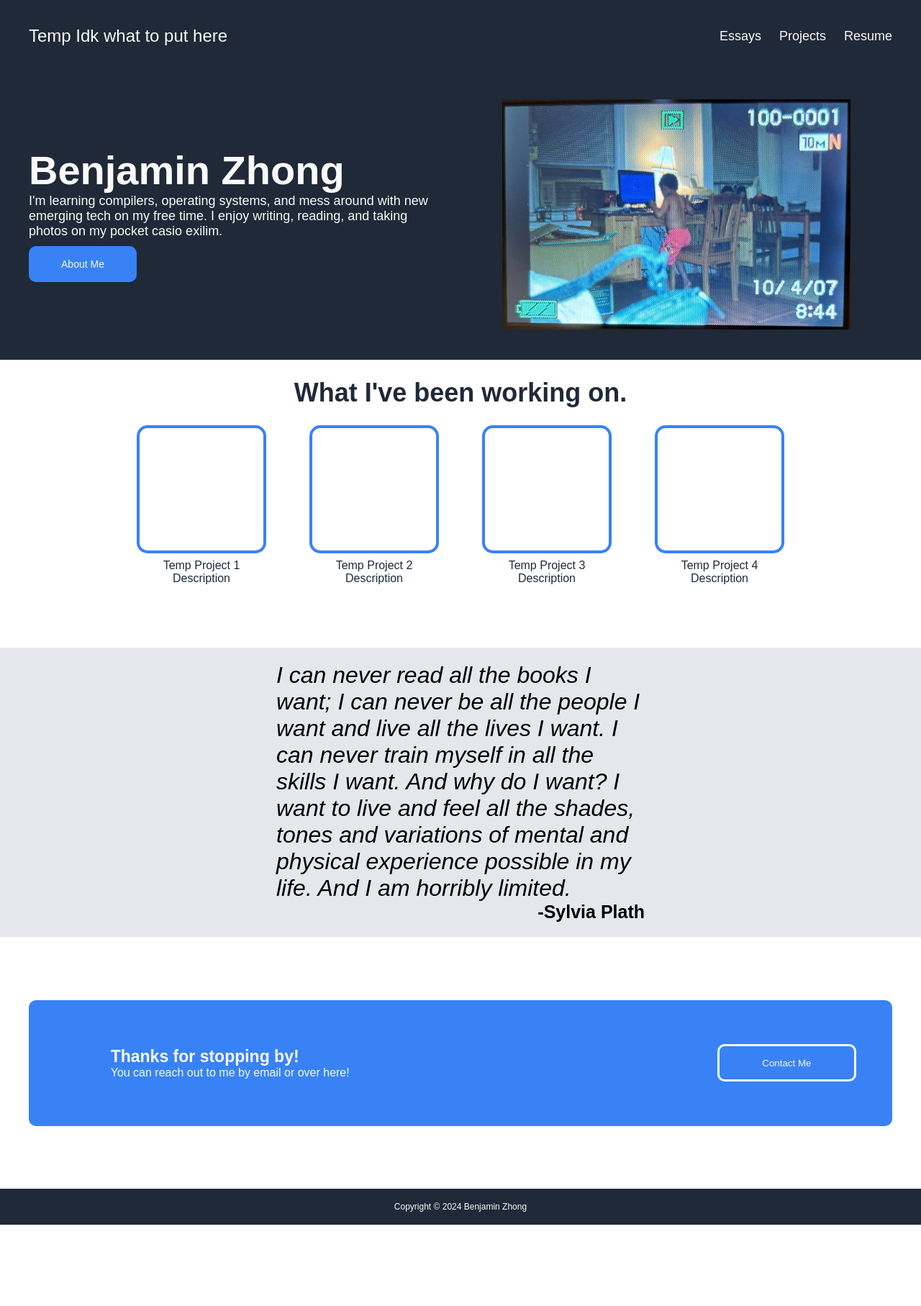
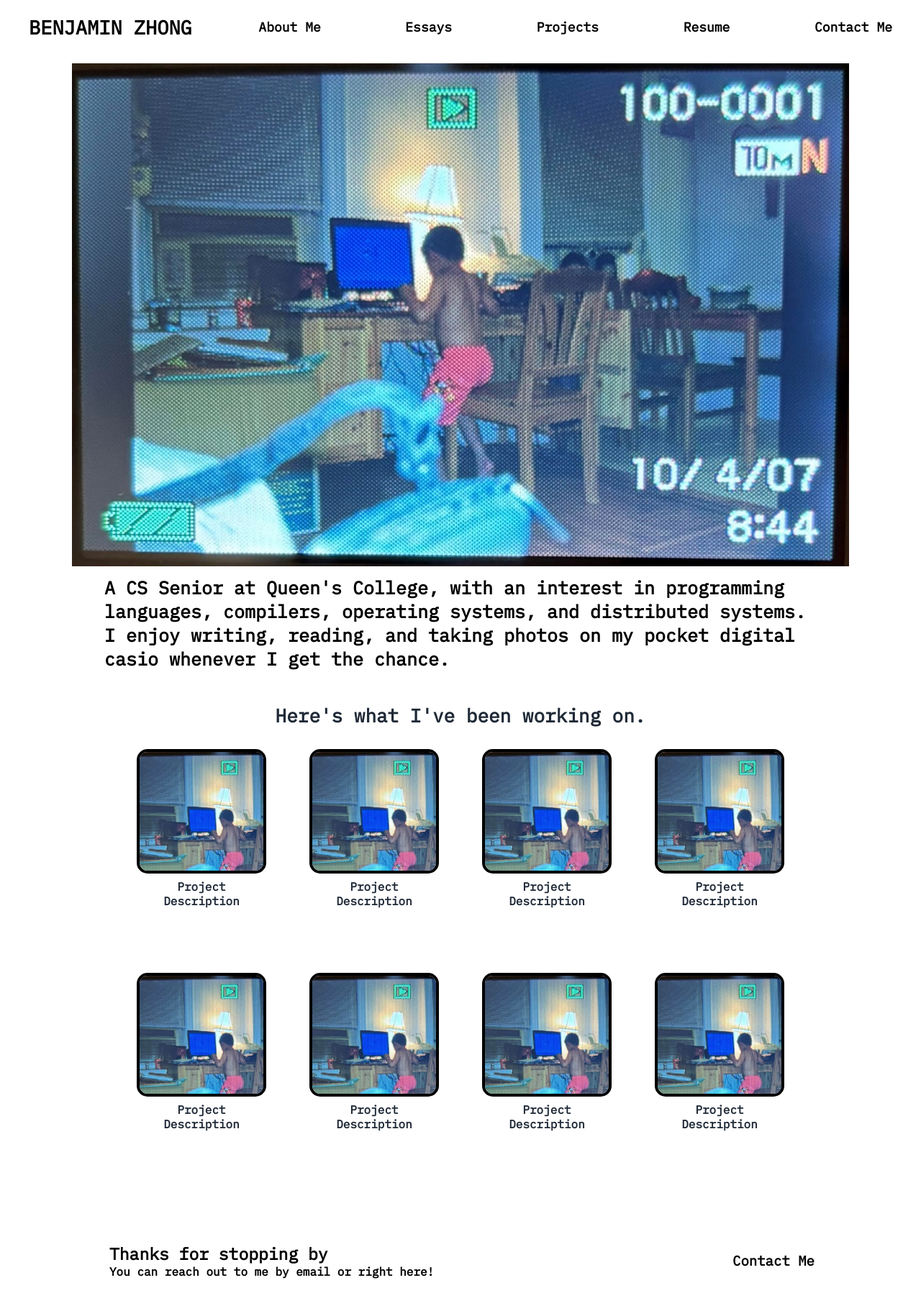
Before and after one commit to benjaminzhong1/Portfolio, a plain HTML site: page index.html in a window 1280 px wide. Shown: the top 1815 px of the page at 72% size. Before the commit the page ends 1702 px from the top, so only its background shows below. Drawn offline with Linux system fonts and the light colour scheme.

Commit message:
Revised Portfolio Layout, getting there

```diff
--- a/index.html
+++ b/index.html
@@ -6,74 +6,121 @@
     <title>Benjamin Zhong</title>
     <link rel="stylesheet" href="./styles.css">
     <link rel="icon" href="./images/10_4_2007 - Cropped.jpg">
+    <link href='https://fonts.googleapis.com/css?family=IBM Plex Mono' rel='stylesheet'>
 </head>
 <body>
         <div class="menu">
             <div class="menu top-half">
-                <div class="item1">Temp Idk what to put here</div>
-                <div class="item2">Essays</div>
-                <div class="item3">Projects</div>
-                <div class="item4">Resume</div>
+                <a href = "./"><div class="item1">BENJAMIN ZHONG</div></a>
+                <div class="item2">About Me</div>
+                <div class="item3">Essays</div>
+                <div class="item4">Projects</div>
+                <div class="item5">Resume</div>
+                <div class="item5">Contact Me</div>
             </div>
             <div class="menu bottom-half">
-                <div class="item5">
-                    <h1 style="font-size: 56px;">Benjamin Zhong</h1>
-                    <p style="font-size: 18px;"> I'm learning compilers, operating systems, and mess around with new emerging tech on my free time. I enjoy writing, reading, and taking photos on my pocket casio exilim.
+                <!-- <div class="item5">
+                    <h1 style="font-size: 56px;">BENJAMIN ZHONG</h1>
+                    <p style="font-size: 18px;">
                     </p>
                     <a href = "about.html"><button style="margin-top: 10px; color: #F9FAF8; background-color: #3882f6; height: 50px; width: 150px; border-color: transparent; border-radius: 10px; font-size: 14px;">
                         About Me
                     </button></a>
-                </div>
+                </div> -->
                 <!-- <div class="item6"> -->
-                    <img class = "item6" src="./images/10_4_2007 - Cropped.jpg" style = "height: 320px; width: 600px; object-fit: contain;">
+                    <!-- style = "height: 320px; width: 600px; object-fit: contain;" -->
+                <img class = "item6" src="./images/10_4_2007 - Cropped.jpg" >
                 <!-- </div>               -->
             </div>
         </div>
 
+        <div class="quote-container">
+            <div class="quote">A CS Senior at Queen's College, with an interest in programming languages, compilers, operating systems, and distributed systems. I enjoy writing, reading, and taking photos on my pocket digital casio whenever I get the chance.</div>
+        </div>
+
+
         <div class="four-random">
 
-            <h2 class = "random-title">What I've been working on.</h2>
+            <h2 class = "random-title">Here's what I've been working on.</h2>
 
             <div class = "image-list">
 
                 <div class = "image">
-                    <div class = "box"></div>
-                    <div class = "box-description">Temp Project 1 Description</div>
+                    <div class = "box">
+                        <img class = "img" src="./images/10_4_2007 - Cropped.jpg">
+                    </div>
+                    <div class = "box-description">Project Description</div>
                 </div>
 
                 <div class = "image">
-                    <div class = "box"></div>
-                    <div class = "box-description">Temp Project 2 Description</div>
+                    <div class = "box">
+                        <img class = "img" src="./images/10_4_2007 - Cropped.jpg">
+                    </div>
+                    <div class = "box-description">Project Description</div>
                 </div>
 
                 <div class = "image">
-                    <div class = "box"></div>
-                    <div class = "box-description">Temp Project 3 Description</div>
+                    <div class = "box">
+                        <img class = "img" src="./images/10_4_2007 - Cropped.jpg">
+                    </div>
+                    <div class = "box-description">Project Description</div>
+                </div>
+
+            <div class = "image">
+                     <div class = "box">
+                        <img class = "img" src="./images/10_4_2007 - Cropped.jpg">
+                     </div>
+                    <div class = "box-description">Project Description</div>
+                </div>
+            </div>
+            <div class = "image-list">
+
+                <div class = "image">
+                    <div class = "box">
+                        <img class = "img" src="./images/10_4_2007 - Cropped.jpg">
+                    </div>
+                    <div class = "box-description">Project Description</div>
                 </div>
 
                 <div class = "image">
-                    <div class = "box"></div>
-                    <div class = "box-description">Temp Project 4 Description</div>
+                    <div class = "box">
+                        <img class = "img" src="./images/10_4_2007 - Cropped.jpg">
+                    </div>
+                    <div class = "box-description">Project Description</div>
+                </div>
+
+                <div class = "image">
+                    <div class = "box">
+                        <img class = "img" src="./images/10_4_2007 - Cropped.jpg">
+                    </div>
+                    <div class = "box-description">Project Description</div>
+                </div>
+
+            <div class = "image">
+                     <div class = "box">
+                        <img class = "img" src="./images/10_4_2007 - Cropped.jpg">
+                     </div>
+                    <div class = "box-description">Project Description</div>
                 </div>
             </div>
         </div>
+        </div>
 
-        <div class="quote-container">
-            <div class="quote">I can never read all the books I want; I can never be all the people I want and live all the lives I want. I can never train myself in all the skills I want. And why do I want? I want to live and feel all the shades, tones and variations of mental and physical experience possible in my life. And I am horribly limited.</div>
-            <h5 class="author">-Sylvia Plath</h5>
-        </div>
+
+
 
         <div class="signup">
             <div class="signup butt">
                 <div class="butt butt1">
-                    <h5 class="action" style="font-size: 23px;">Thanks for stopping by!</h5>
-                    <div class="action">You can reach out to me by email or over here!</div>
+                    <h5 class="action" style="font-size: 23px;">Thanks for stopping by</h5>
+                    <div class="action">You can reach out to me by email or right here!</div>
                 </div>
                 <button class="butt butt2">
                     Contact Me
                 </button>
             </div>
         </div>
+
         <div class="footer">Copyright © 2024 Benjamin Zhong</div>
     </body>
 </html>
--- a/styles.css
+++ b/styles.css
@@ -1,54 +1,64 @@
 *{
     margin: 0px 0;
     padding: 0px;
-    font-family: Arial, Helvetica, sans-serif;
-
+    font-family: 'IBM Plex Mono';
+    font-weight: 600;
 }
 
 .menu{
-    background-color: #1F2937;
-    height: 500px;
+    background-color: white;
+    height: 800px;
     display: flex;
     flex-wrap: wrap;
     flex-direction: column;
     align-items: center;
-    color: #F9FAF8;
+    color: black;
+}
+
+a:link,
+a:visited,
+a:hover,
+a:active{
+    color: black;
+    text-decoration: none;
 }
 
 .top-half{
-    height: 100px;
+    height: 75px;
     width: 1200px;
     display: flex;
     flex-direction: row;
     justify-content: space-between;
 
     .item1{
-        font-size: 24px;
+        font-size: 27px;
     }
 
 
     .item2{
-        margin-left: auto;
+        /* border: dotted black; */
+        /* margin-left: auto; */
         font-size: 18px;
     }
 
     .item3,
-    .item4{
+    .item4,
+    .item5{
         margin-left: 25px;
         font-size: 18px;
     }
 }
 
 .bottom-half{
-    height: 389px;
+    height: 725px;
     width: 1200px;
     flex-direction: row;
     display: flex;
-overflow: hidden;
+    overflow: hidden;
     justify-content: space-evenly;
     box-sizing: border-box;
-    padding-top: 3%;
-    padding-bottom: 3%;
+    padding-top: 1%;
+    padding-bottom: 1%;
 
     .item5{
     border-color: 1px dashed black;
@@ -67,16 +77,26 @@ overflow: hidden;
     background-color: transparent;
     border-color: 1px dashed black;
     height: 100%;
-    width: 50%;
+    width: 90%;
     display: flex;
     align-items: center;
     justify-content: center;
     }
 }
 
+
+.bio{
+    border: dotted black 1px;
+    height: 500px;
+    width: 1200px;
+}
+
+
+
 .four-random{
+    /* border: dotted black 1px; */
     background-color: white;
-    height: 400px;
+    height: 700px;
     display: flex;
     flex-direction: column;
     justify-content: center;
@@ -90,7 +110,7 @@ overflow: hidden;
     height: 15%;
     width: 950px;
     padding-top: 25px;
-    font-size:36px;
+    font-size:26px;
 }
 
 .image-list{
@@ -111,9 +131,18 @@ overflow: hidden;
 }
 
 .box{
-    border: 4px solid #3882f6;
+    border: 4px solid black;
     border-radius: 15px;
     flex: 1.5;
+    overflow: hidden;
+    justify-content: center;
+    align-items: center;
+
+    .img{
+        height: 150%;
+        width: 150%;
+        object-fit: cover;
+    }
 }
 
 .box-description{
@@ -123,41 +152,36 @@ overflow: hidden;
 }
 
 .quote-container{
-    background-color: #E5E7EB;
+    /* border: dotted black 1px; */
+    background-color: white;
     height: auto;
     display: flex;
     align-items: center;
     flex-direction: column;
-    padding-top: 20px;
+    padding-top: 0px;
     padding-bottom: 20px;
 
     .quote{
         text-align: left;
         height: auto;
-        font-size: 32px;
-        width: 40%;
-        font-style: italic;
-    }
-
-    .author{
-        text-align: right;
-        width: 40%;
         font-size: 25px;
+        width: 990px;
     }
 }
 
 .signup{
+    /* border: dotted black 1px; */
     background-color: white;
-    height: 350px;
+    height: 200px;
     display: flex;
     justify-content: center;
     align-items: center;
 }
 
 .butt{
-    height: 50%;
+    height: 100%;
     width: 1200px;
-    background-color: #3882f6;
+    background-color: white;
     border-radius: 10px;
     display: flex;
     align-items: center;
@@ -177,25 +201,26 @@ overflow: hidden;
     width: 80%;
     height:auto;
     text-align: left;
-    color: #F9FAF8;
+    color: black;
 }
 
 
 .butt2{
-    border: 3px solid #F9FAF8;
+    border: 3px solid white;
     flex: .6;
     align-self: center;
-    margin-right: 50px;
+    margin-right: 70px;
     height: 30%;
-    color: #F9FAF8;
+    color: black;
+    font-size: 19px;
 }
 
 .footer{
-    background-color: #1F2937;
+    background-color: white;
     height: 50px;
     display: flex;
     align-items: center;
     justify-content: center;
-    color:#F9FAF8;
+    color:black;
     font-size: 12px;
 }
```
Also changed, not shown: about.html (+11 -5 lines).
